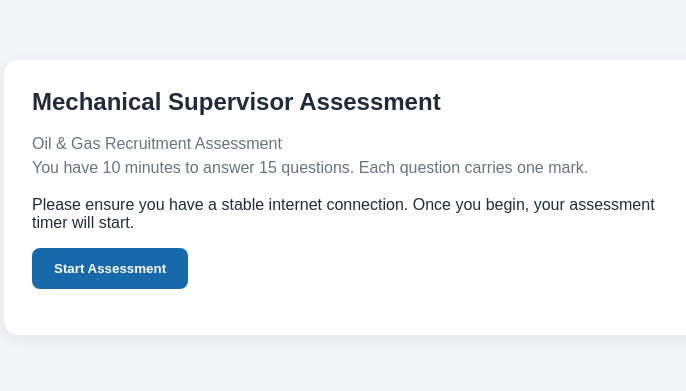
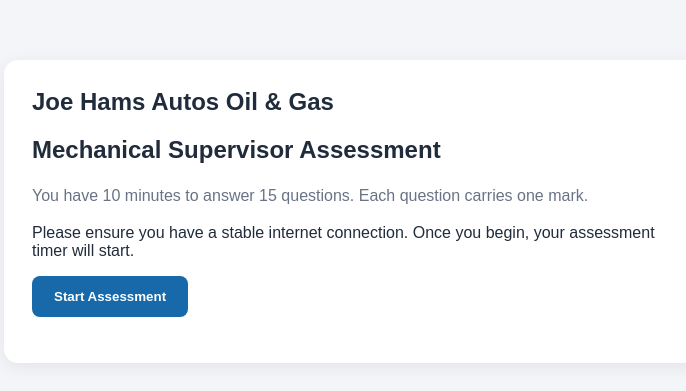
Before and after one commit to joehamsng-ops/Joe_Hams_Oil-Gas_NigLtd-mechanical_supervisor_asssessment, a plain HTML site: page index.html in a window 1280 px wide. Shown: the whole page, without its empty margins (281-967 px from the left). Drawn offline with Linux system fonts and the light colour scheme.

Commit message:
Update index.html

```diff
--- a/index.html
+++ b/index.html
@@ -4,7 +4,7 @@
 <head>
 <meta charset="UTF-8">
 <meta name="viewport" content="width=device-width, initial-scale=1.0">
-<title>Mechanical Supervisor Assessment</title>
+<title>Joe Hams Autos Oil & Gas - Mechanical Supervisor Assessment</title>
 <style>
 * { box-sizing: border-box; }
 body {
@@ -96,9 +96,10 @@ button:disabled { opacity: .4; cursor: not-allowed; }
 <body>
 <div class="container">
   <div class="card">
-    <h1>Mechanical Supervisor Assessment</h1>
+   <h1>Joe Hams Autos Oil & Gas</h1>
+<h2>Mechanical Supervisor Assessment</h2>
+
     <p class="subtitle">
-      Oil & Gas Recruitment Assessment<br>
       You have 10 minutes to answer 15 questions.
       Each question carries one mark.
     </p>
@@ -389,6 +390,7 @@ $("nextButton").addEventListener("click", () => {
   if (currentQuestion < questions.length - 1) {
     currentQuestion++;
     renderQuestion();
+
   }
 });
 
```
